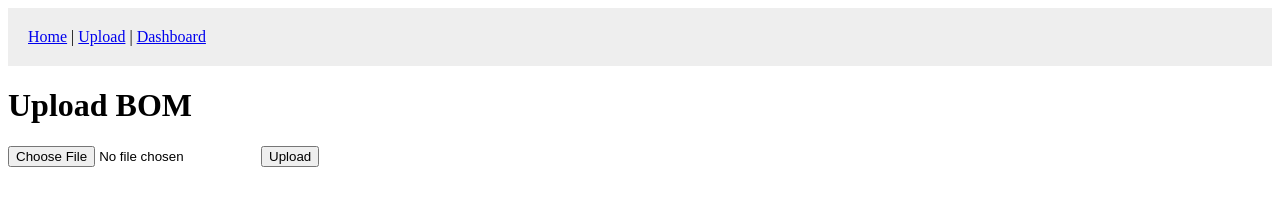
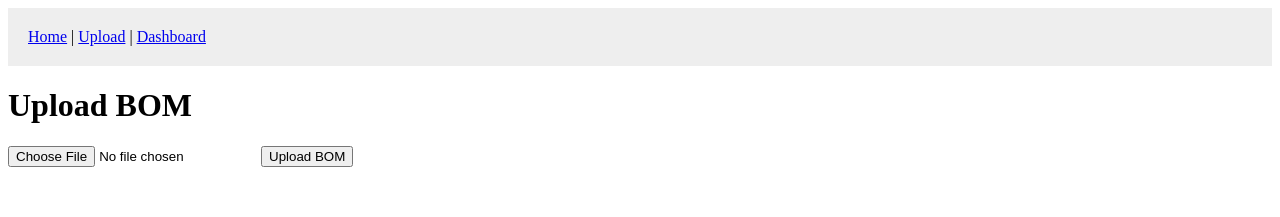
Before and after one commit to thankiprem73/protoflexi-frontend, a Next.js app: page /upload in a window 1280 px wide. Shown: the top 217 px of the page. Built offline with nearby package versions, Linux system fonts and the light colour scheme.

Commit message:
Update page.js

```diff
--- a/app/upload/page.js
+++ b/app/upload/page.js
@@ -3,46 +3,61 @@
 import { useState } from "react";
 import { API } from "../../lib/api";
 
-export default function Upload() {
+export default function UploadPage() {
   const [file, setFile] = useState(null);
+  const [loading, setLoading] = useState(false);
   const [result, setResult] = useState(null);
 
   const handleUpload = async () => {
-    if (!file) return;
+    if (!file) {
+      alert("Please select a file");
+      return;
+    }
 
+    setLoading(true);
+
+    try {
       const formData = new FormData();
       formData.append("file", file);
 
-    try {
       const res = await API.post("/upload", formData);
+
       setResult(res.data);
     } catch (err) {
       console.error(err);
       alert("Upload failed");
+    } finally {
+      setLoading(false);
     }
   };
 
   return (
-    <div className="p-10 max-w-2xl mx-auto">
+    <div className="max-w-3xl mx-auto p-10">
       <h1 className="text-3xl font-bold mb-6">Upload BOM</h1>
 
+      <div className="bg-white p-6 rounded-xl shadow space-y-4">
         <input
           type="file"
-        onChange={(e) => setFile(e.target.files[0])}
-        className="mb-4"
+          onChange={(e) => setFile(e.target.files?.[0])}
+          className="block w-full"
         />
 
         <button
           onClick={handleUpload}
-        className="bg-blue-600 text-white px-4 py-2 rounded"
+          disabled={loading}
+          className="bg-blue-600 text-white px-6 py-2 rounded-lg hover:bg-blue-700 disabled:opacity-50"
         >
-        Upload
+          {loading ? "Uploading..." : "Upload BOM"}
         </button>
+      </div>
 
       {result && (
-        <pre className="mt-6 bg-gray-100 p-4 rounded">
+        <div className="mt-8 bg-gray-50 p-4 rounded-lg">
+          <h2 className="font-semibold mb-2">Result</h2>
+          <pre className="text-sm">
             {JSON.stringify(result, null, 2)}
           </pre>
+        </div>
       )}
     </div>
   );
```
Lines whose indentation alone changed are shown as unchanged.
